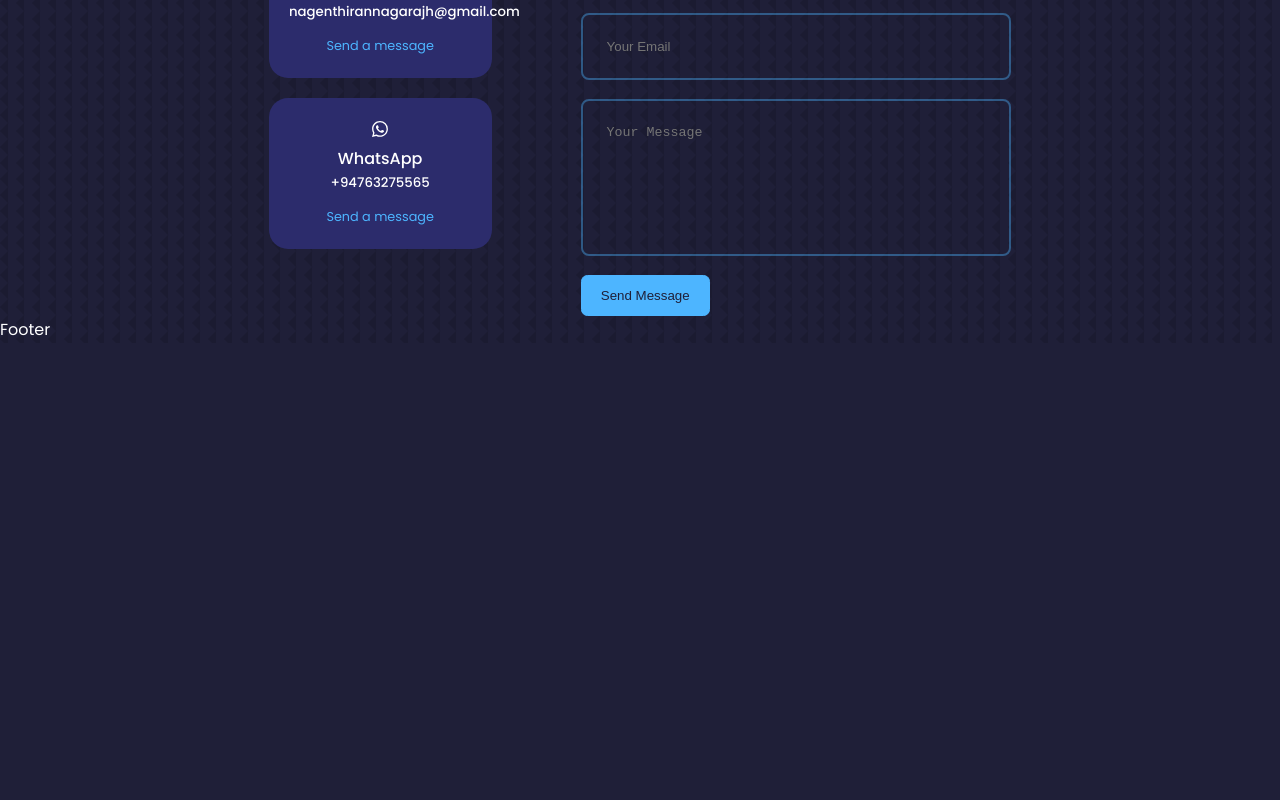
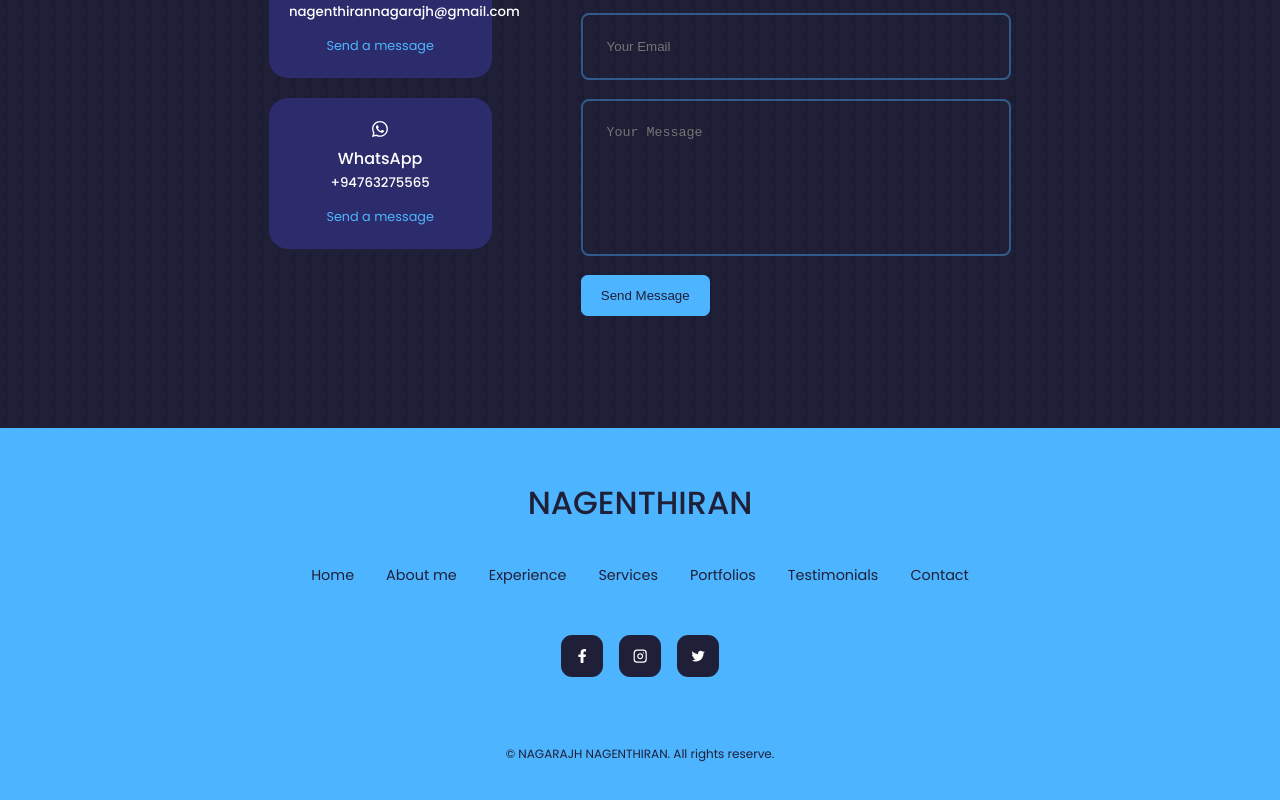
Before and after one commit to IT18039078/Nagarajh-Nagenthiran-portfolio-01, a React (Create React App) app: page / in a window 1280 px wide. Shown: the part 4741-5541 px from the top of the page. Before the commit the page ends 5084 px from the top, so only its background shows below. Built offline with nearby package versions, Linux system fonts and the light colour scheme.

Commit message:
The footer part is successfully finished

```diff
--- a/src/components/footer/Footer.jsx
+++ b/src/components/footer/Footer.jsx
@@ -1,9 +1,34 @@
 import React from 'react'
 import './footer.css'
+import {FaFacebookF} from 'react-icons/fa'
+import {FiInstagram} from 'react-icons/fi'
+import {IoLogoTwitter} from 'react-icons/io'
+
 
 const Footer = () => {
   return (
-    <div>Footer</div>
+    <footer>
+        <a href='#' className='footer__logo'>NAGENTHIRAN</a>
+        <ul className='permalinks'>
+          <li><a href="#">Home</a></li>
+          <li><a href="#about">About me</a></li>
+          <li><a href="#experience">Experience</a></li>
+          <li><a href="#services">Services</a></li>
+          <li><a href="#portfolios">Portfolios</a></li>
+          <li><a href="#testimonials">Testimonials</a></li>
+          <li><a href="#contact">Contact</a></li>
+        </ul>
+
+        <div className="footer__socials">
+          <a href='https://facebook.com' target='_blank'><FaFacebookF/></a>
+          <a href='https://instagram.com' target='_blank'><FiInstagram/></a>
+          <a href='https://twiter.com' target='_blank'><IoLogoTwitter/></a>
+        </div>
+
+        <div className="footer__copyright">
+          <small>&copy; NAGARAJH NAGENTHIRAN. All rights reserve.</small>
+        </div>
+    </footer>
   )
 }
 
--- a/src/components/footer/footer.css
+++ b/src/components/footer/footer.css
@@ -0,0 +1,65 @@
+footer{
+    background: var(--color-primary);
+    padding: 3rem 0;
+    text-align: center;
+    font-size: 0.9rem;
+    margin-top: 7rem;
+}
+
+
+footer a{
+    color: var(--colo-bg);
+}
+
+.footer__logo{
+    font-size: 2rem;
+    font-weight: 500;
+    margin-bottom: 2rem;
+    display: inline-block;
+}
+
+.permalinks{
+    display: flex;
+    flex-wrap: wrap;
+    justify-content: center;
+    gap: 2rem;
+    margin: 0 auto 3rem;
+}
+
+.footer__socials{
+    display: flex;
+    justify-content: center;
+    gap: 1rem;
+    margin-bottom: 4rem;
+}
+
+.footer__socials a{
+    background: var(--colo-bg);
+    color: var(--color-white);
+    padding: 0.8rem;
+    border-radius: 0.7rem;
+    display: flex;
+    border: 1px solid transparent;
+}
+
+.footer__socials a:hover{
+    background: transparent;
+    color: var(--colo-bg);
+    border-color: var(--colo-bg);
+}
+
+.footer__copyright{
+    margin-bottom: 4rem;
+    color: var(--colo-bg);
+}
+/* ======================MEDIA QUERIES (SMALL DEVICE LIKE PHONES)=========================== */
+@media screen and (max-width: 600px){
+    .permalinks{
+        flex-direction: column;
+        gap: 1.5rem;
+    }
+
+    .footer__socials{
+        margin-bottom: 2.6rem;
+    }
+}
--- a/src/components/portfolio/Portfolio.jsx
+++ b/src/components/portfolio/Portfolio.jsx
@@ -3,7 +3,7 @@
 import IMG from '../../assets/portfolio1.png'
 const Portfolio = () => {
   return (
-    <section id='portfolio'>
+    <section id='portfolios'>
       <h5>My Recent Wokr</h5>
       <h2>Portfolio</h2>
 
--- a/src/components/testimonials/Testimonials.jsx
+++ b/src/components/testimonials/Testimonials.jsx
@@ -32,7 +32,7 @@
 ]
 const Testimonials = () => {
   return (
-    <section id='testimonial'>
+    <section id='testimonials'>
       <h5>Rreview from clients</h5>
       <h2>Testimonials</h2>
 
```
